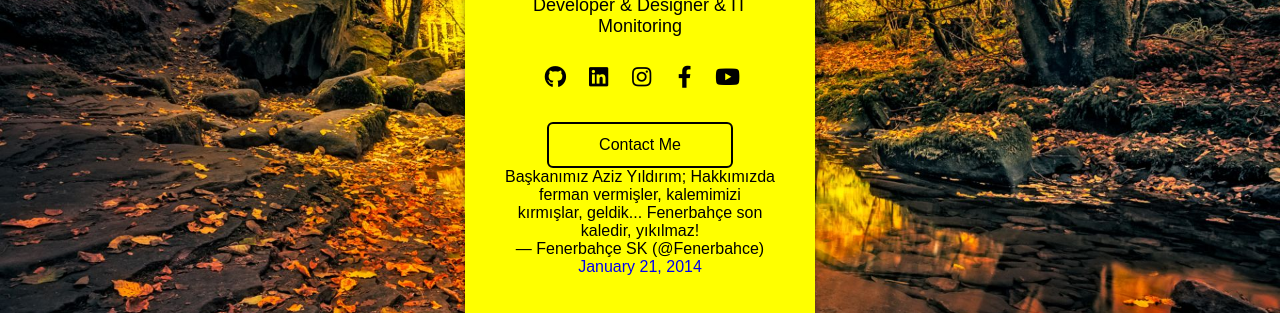
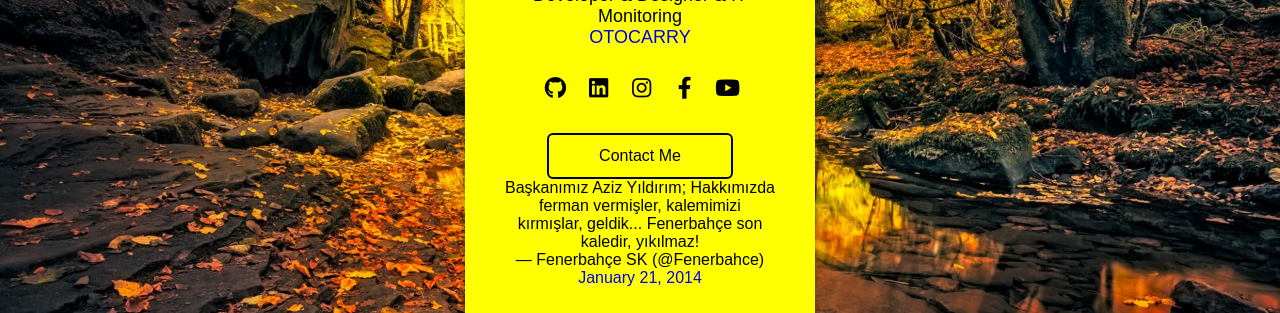
Before and after one commit to ekremtinas/ekremtinas.github.io, a plain HTML site: page index.html in a window 1280 px wide. Shown: the part 266-579 px from the top of the page. Drawn offline with Linux system fonts and the light colour scheme.

Commit message:
Update index.html

```diff
--- a/index.html
+++ b/index.html
@@ -26,6 +26,7 @@
             </div>
             <div class="name">Ekrem Tınas</div>
             <div class="desc">Developer & Designer & IT Monitoring</div>
+	    <div class="desc"><a href="https://otocarry.com/" >OTOCARRY</a></div>
             <div class="sm">
                 <a href="https://github.com/ekremtinas" target="_blank" class="fab fa-github"></a>
                 <a href="https://tr.linkedin.com/public-profile/in/ekrem-t%C4%B1nas-17541415b" target="_blank" class="fab fa-linkedin"></a>
```
